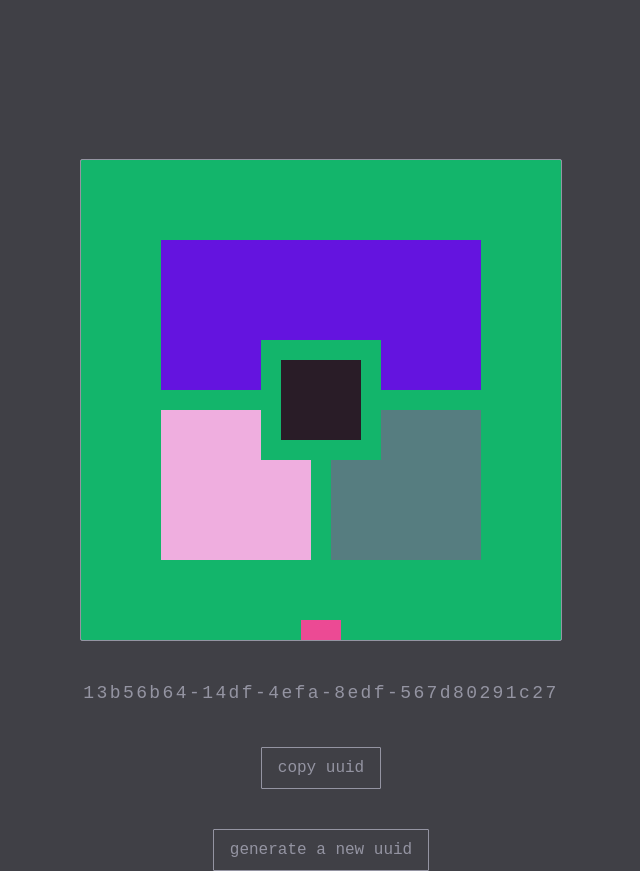
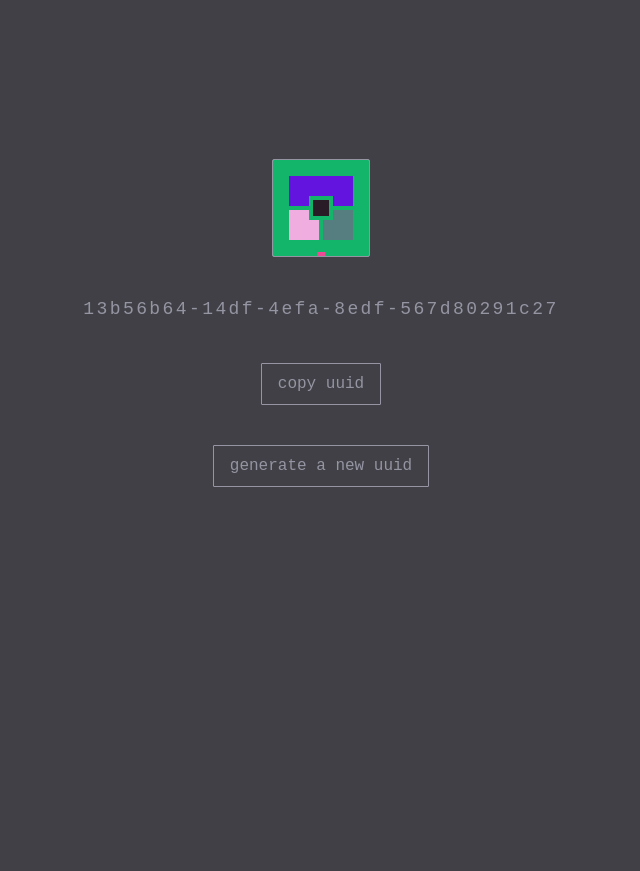
Before and after one commit to waacton/Uuid, a plain HTML site: page index.html in a window 1280 px wide. Shown: the whole page, without its empty margins (319-959 px from the left). After the commit the page ends 800 px from the top, so only its background shows below. Drawn offline with Linux system fonts and the light colour scheme.

Commit message:
Reduce image size

```diff
--- a/index.html
+++ b/index.html
@@ -99,8 +99,8 @@
             border-radius: 0.0625rem;
 
             /* dimensions of the image returned from the server, also acts as a placeholder until image is retrieved */
-            width: 480px;
-            height: 480px;
+            width: 96px;
+            height: 96px;
         }
 
             /* used dynamically by script */
```
